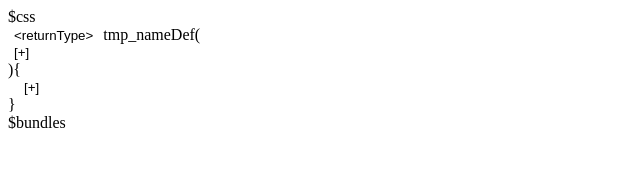
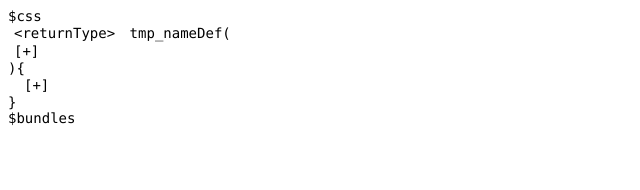
Before and after one commit to sunny-lan/blockcode, a React app: page / in a window 1280 px wide. Shown: the top 190 px of the page, without its empty margins (0-640 px from the left). Built offline with nearby package versions, Linux system fonts and the light colour scheme.

Commit message:
Add some basic font stuff

```diff
--- /dev/null
+++ b/src/css/main.css
@@ -0,0 +1,4 @@
+* {
+    font-family: Consolas, monospace;
+    font-size: 14px;
+}
--- a/src/index.tsx
+++ b/src/index.tsx
@@ -1,5 +1,6 @@
 import * as React from "react";
 import * as ReactDOM from "react-dom";
 import App from "./App";
+import 'css/main.css'
 
 ReactDOM.render(<App />, document.getElementById("root"));
```
